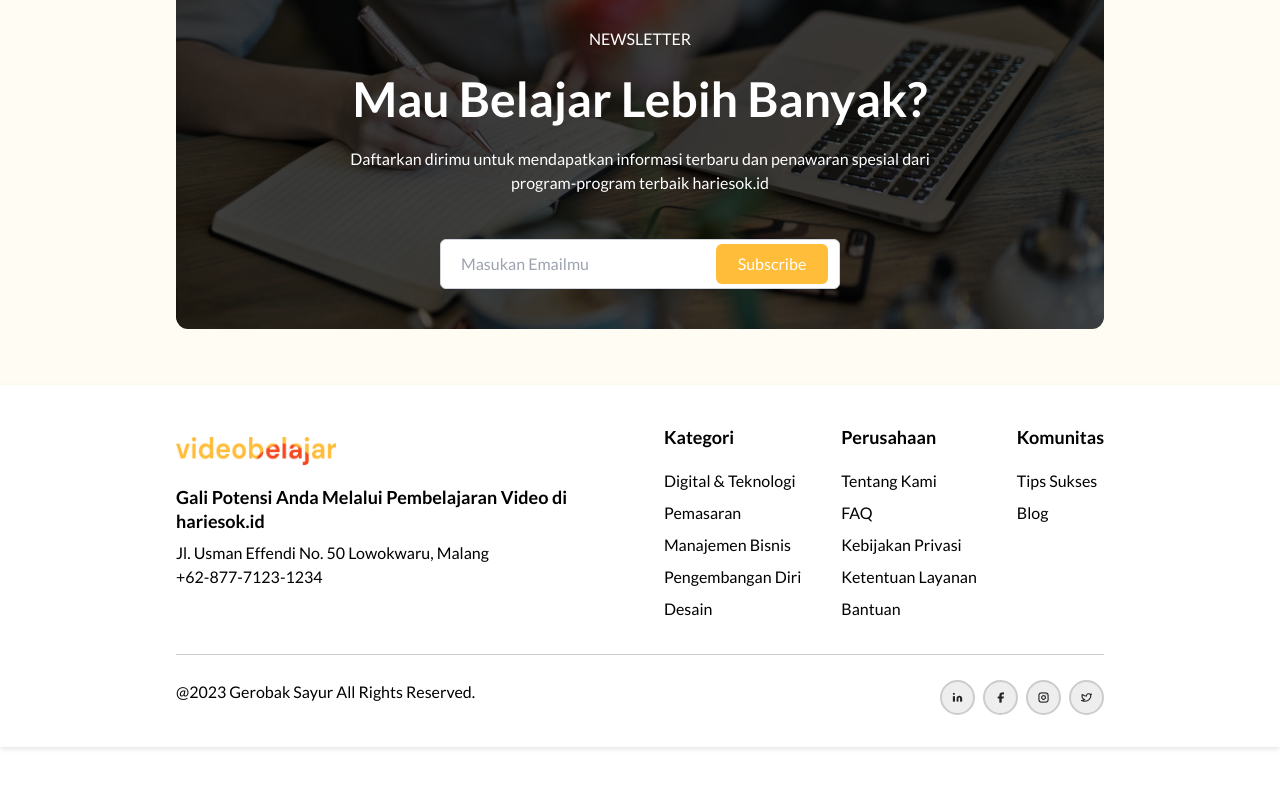
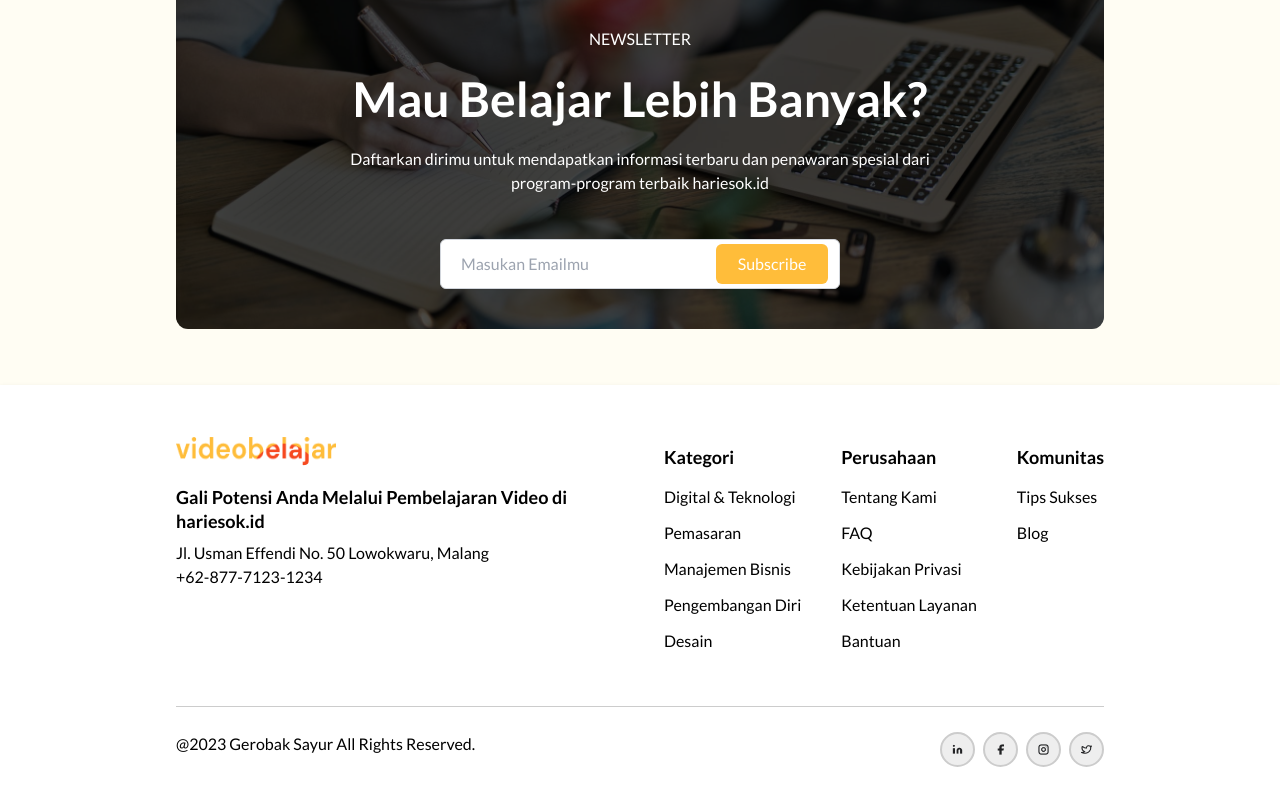
Before and after one commit to meQlause/Mission5, a React (Vite) app: page / in a window 1280 px wide. Shown: the part 2729-3528 px from the top of the page. Before the commit the page ends 3476 px from the top, so only its background shows below. Built offline with nearby package versions, Linux system fonts and the light colour scheme.

Commit message:
feat: implement CategoryComponent for footer layout, enhancing content organization

```diff
--- /dev/null
+++ b/src/components/category.tsx
@@ -0,0 +1,42 @@
+import { useState } from "react";
+import { useIsMobile } from "../utils/useIsMobile";
+
+type CategoryProps = {
+  title: string;
+  content: Record<string, string>[];
+};
+
+export const CategoryComponent = ({ title, content }: CategoryProps) => {
+  const [showCategory, setShowCategory] = useState<boolean>(false);
+  const isMobile = useIsMobile();
+
+  return (
+    <>
+      <div className={`grid w-full gap-0 ${showCategory ? "gap-2" : "gap-0"}`}>
+        <div
+          className="flex cursor-pointer justify-between md:cursor-default"
+          onClick={() => setShowCategory(!showCategory)}
+        >
+          <div className="text-heading6 font-bold">{title}</div>
+          <img className="mr-5 block h-[15px] md:hidden" src="/assets/right-arrow.png" alt="Logo" />
+        </div>
+        <ul
+          className={`${showCategory ? "block gap-3" : "hidden gap-0"} ${isMobile && "flex"} mt-4 flex-col md:flex md:gap-3`}
+        >
+          {content.map((group, i) =>
+            Object.entries(group).map(([label, url]) => (
+              <li
+                key={`${label}-${i}`}
+                className="text-bodyMedium font-normal md:whitespace-nowrap"
+              >
+                <a href={url} className="hover:underline">
+                  {label}
+                </a>
+              </li>
+            ))
+          )}
+        </ul>
+      </div>
+    </>
+  );
+};
--- a/src/index.css
+++ b/src/index.css
@@ -584,6 +584,10 @@ video {
   z-index: 20;
 }
 
+.m-0{
+  margin: 0px;
+}
+
 .m-auto{
   margin: auto;
 }
@@ -754,11 +758,6 @@ video {
   width: 100%;
 }
 
-.w-fit{
-  width: -moz-fit-content;
-  width: fit-content;
-}
-
 .max-w-28{
   max-width: 7rem;
 }
@@ -777,10 +776,6 @@ video {
 
 .max-w-\[400px\]{
   max-width: 400px;
-}
-
-.max-w-20{
-  max-width: 5rem;
 }
 
 .-translate-y-1\/2{
@@ -891,10 +886,6 @@ video {
 
 .overflow-y-hidden{
   overflow-y: hidden;
-}
-
-.whitespace-nowrap{
-  white-space: nowrap;
 }
 
 .rounded-lg{
@@ -1276,6 +1267,10 @@ footer {
   color: rgb(220 38 38 / var(--tw-text-opacity, 1));
 }
 
+.hover\:underline:hover{
+  text-decoration-line: underline;
+}
+
 .hover\:opacity-80:hover{
   opacity: 0.8;
 }
@@ -1300,15 +1295,6 @@ footer {
 }
 
 @media (min-width: 768px){
-  .md\:my-0{
-    margin-top: 0px;
-    margin-bottom: 0px;
-  }
-
-  .md\:mb-5{
-    margin-bottom: 1.25rem;
-  }
-
   .md\:mt-5{
     margin-top: 1.25rem;
   }
@@ -1329,12 +1315,12 @@ footer {
     width: 600px;
   }
 
+  .md\:cursor-default{
+    cursor: default;
+  }
+
   .md\:flex-row{
     flex-direction: row;
-  }
-
-  .md\:flex-col{
-    flex-direction: column;
   }
 
   .md\:items-start{
@@ -1349,8 +1335,8 @@ footer {
     justify-content: space-between;
   }
 
-  .md\:gap-10{
-    gap: 2.5rem;
+  .md\:gap-3{
+    gap: 0.75rem;
   }
 
   .md\:whitespace-nowrap{
--- a/src/layouts/footer.tsx
+++ b/src/layouts/footer.tsx
@@ -1,6 +1,33 @@
+import { CategoryComponent } from "../components/category";
 import { DividerUI } from "../components/ui/divider";
 
 export const FooterLayout = () => {
+  const perusahaanContent: Record<string, string>[] = [
+    {
+      "Tentang Kami": "#",
+      FAQ: "#",
+      "Kebijakan Privasi": "#",
+      "Ketentuan Layanan": "#",
+      Bantuan: "#",
+    },
+  ];
+
+  const kategoriContent: Record<string, string>[] = [
+    {
+      "Digital & Teknologi": "#",
+      Pemasaran: "#",
+      "Manajemen Bisnis": "#",
+      "Pengembangan Diri": "#",
+      Desain: "#",
+    },
+  ];
+
+  const komunitasContent: Record<string, string>[] = [
+    {
+      "Tips Sukses": "#",
+      Blog: "#",
+    },
+  ];
   return (
     <footer className="flex flex-col pt-10">
       <div className="flex w-full flex-col justify-between gap-5 pb-3 md:flex-row md:pb-7">
@@ -16,57 +43,10 @@ export const FooterLayout = () => {
             <p className="text-bodyMedium font-medium">+62-877-7123-1234</p>
           </div>
         </div>
-        <div className="my-5 flex flex-col gap-10 md:my-0 md:flex-row md:gap-10">
-          <ul className="flex w-full flex-row items-center justify-between md:flex-col md:items-start md:justify-start">
-            <p className="text-heading6 font-bold md:mb-5">Kategori</p>
-            <div className="hidden flex-col gap-2 md:flex">
-              <li className="text-bodyMedium font-normal md:whitespace-nowrap">
-                Digital & Teknologi
-              </li>
-              <li className="text-bodyMedium font-normal md:whitespace-nowrap">Pemasaran</li>
-              <li className="text-bodyMedium font-normal md:whitespace-nowrap">Manajemen Bisnis</li>
-              <li className="text-bodyMedium font-normal md:whitespace-nowrap">
-                Pengembangan Diri
-              </li>
-              <li className="text-bodyMedium font-normal md:whitespace-nowrap">Desain</li>
-            </div>
-            <img
-              className="mr-5 block h-[15px] md:hidden"
-              src="/assets/right-arrow.png"
-              alt="Logo"
-            />
-          </ul>
-          <ul className="flex w-full flex-row justify-between md:flex-col md:items-start md:justify-start">
-            <p className="text-heading6 font-bold md:mb-5">Perusahaan</p>
-            <div className="hidden flex-col gap-2 md:flex">
-              <li className="text-bodyMedium font-normal md:whitespace-nowrap">Tentang Kami</li>
-              <li className="text-bodyMedium font-normal md:whitespace-nowrap">FAQ</li>
-              <li className="text-bodyMedium font-normal md:whitespace-nowrap">
-                Kebijakan Privasi
-              </li>
-              <li className="text-bodyMedium font-normal md:whitespace-nowrap">
-                Ketentuan Layanan
-              </li>
-              <li className="text-bodyMedium font-normal md:whitespace-nowrap">Bantuan</li>
-            </div>
-            <img
-              className="mr-5 block h-[15px] md:hidden"
-              src="/assets/right-arrow.png"
-              alt="Logo"
-            />
-          </ul>
-          <ul className="flex w-full flex-row justify-between md:flex-col md:items-start md:justify-start">
-            <p className="text-heading6 font-bold md:mb-5">Komunitas</p>
-            <div className="hidden flex-col gap-2 md:flex">
-              <li className="text-bodyMedium font-normal md:whitespace-nowrap">Tips Sukses</li>
-              <li className="text-bodyMedium font-normal md:whitespace-nowrap">Blog</li>
-            </div>
-            <img
-              className="mr-5 block h-[15px] md:hidden"
-              src="/assets/right-arrow.png"
-              alt="Logo"
-            />
-          </ul>
+        <div className="m-0 my-5 flex flex-col gap-10 md:flex-row md:items-start md:justify-start">
+          <CategoryComponent title="Kategori" content={kategoriContent} />
+          <CategoryComponent title="Perusahaan" content={perusahaanContent} />
+          <CategoryComponent title="Komunitas" content={komunitasContent} />
         </div>
       </div>
       <DividerUI />
```
